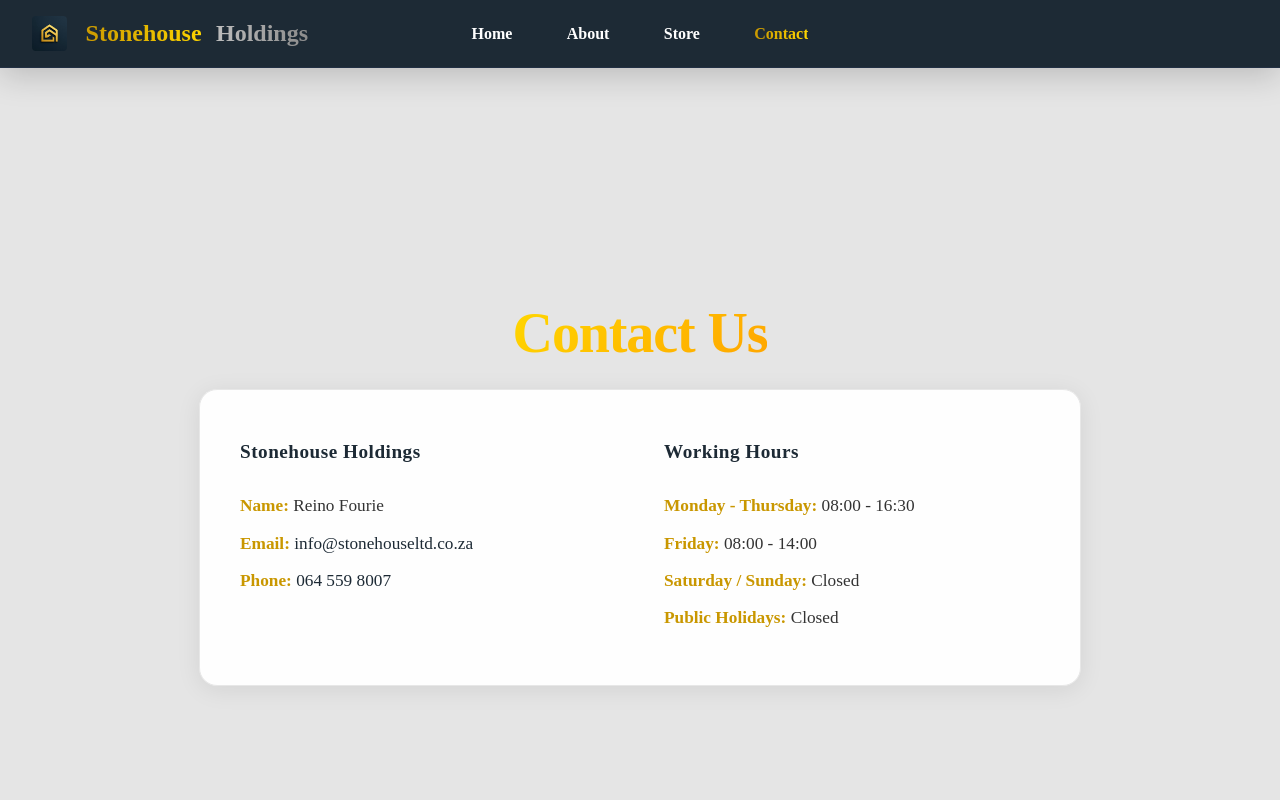
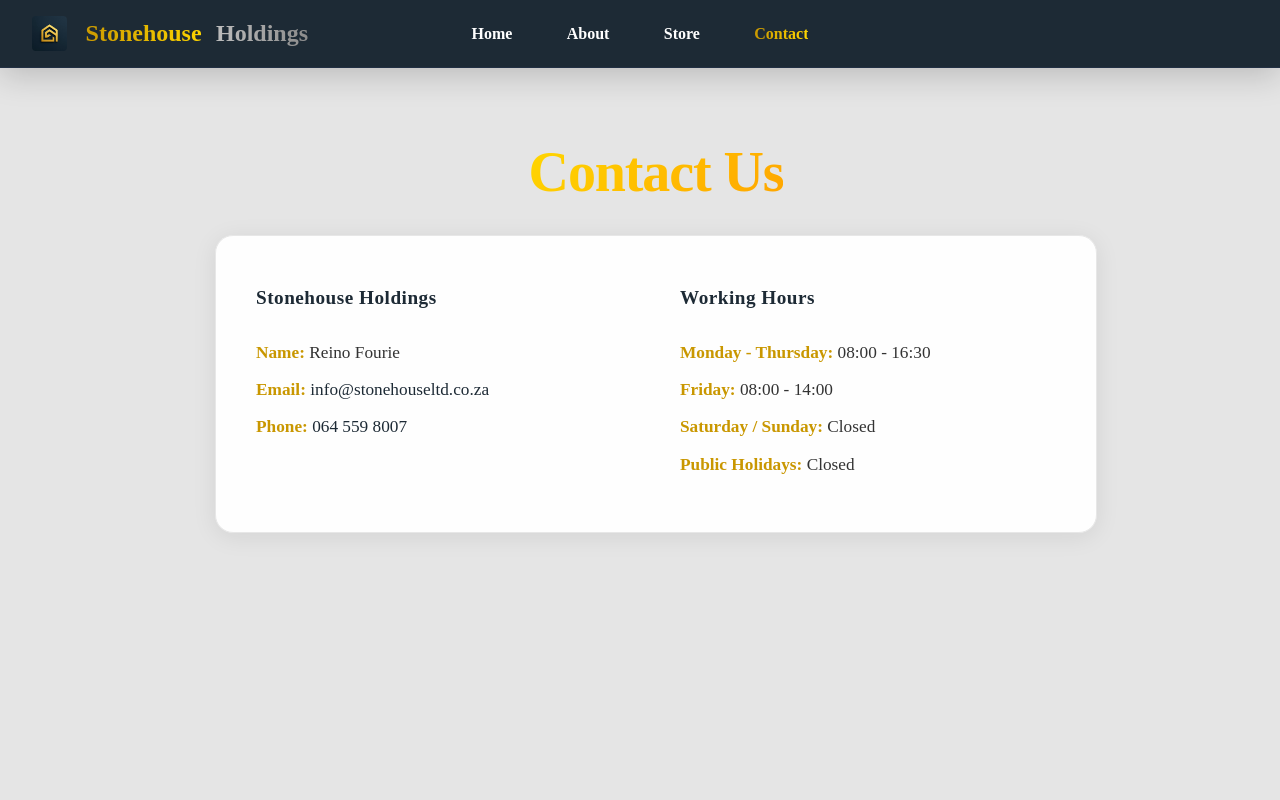
Before and after one commit to Reino221/stonehousewebsite, a Next.js app: page /contact in a window 1280 px wide. Shown: the top 800 px of the page. Built offline with nearby package versions, Linux system fonts and the light colour scheme.

Commit message:
Fix Contact Us page spacing to match About page layout

```diff
--- a/pages/contact.js
+++ b/pages/contact.js
@@ -4,12 +4,29 @@ import { ThemeContext } from './_app';
 const Contact = () => {
   const { theme } = useContext(ThemeContext);
   return (
-    <div style={{ display: 'flex', flexDirection: 'column', alignItems: 'center', justifyContent: 'flex-end', minHeight: '100vh', width: '100%', background: theme === 'dark' ? '#181d23' : '#e5e5e5' }}>
-      <div style={{ flex: 1, display: 'flex', flexDirection: 'column', alignItems: 'center', justifyContent: 'center', width: '100%' }}>
+    <div style={{
+      display: 'flex',
+      flexDirection: 'column',
+      alignItems: 'center',
+      justifyContent: 'flex-start',
+      minHeight: '100vh',
+      width: '100%',
+      padding: '0.5rem 1rem 2rem 1rem',
+      background: theme === 'dark' ? '#181d23' : '#e5e5e5'
+    }}>
+      <div style={{
+        flex: 1,
+        display: 'flex',
+        flexDirection: 'column',
+        alignItems: 'center',
+        justifyContent: 'flex-start',
+        maxWidth: '1000px',
+        width: '100%'
+      }}>
         <h1 style={{
           fontSize: '3.5rem',
           fontWeight: 800,
-          marginBottom: '1.5rem',
+          marginBottom: '2rem',
           background: 'linear-gradient(135deg, #FFD700 0%, #FFA500 100%)',
           WebkitBackgroundClip: 'text',
           WebkitTextFillColor: 'transparent',
```
